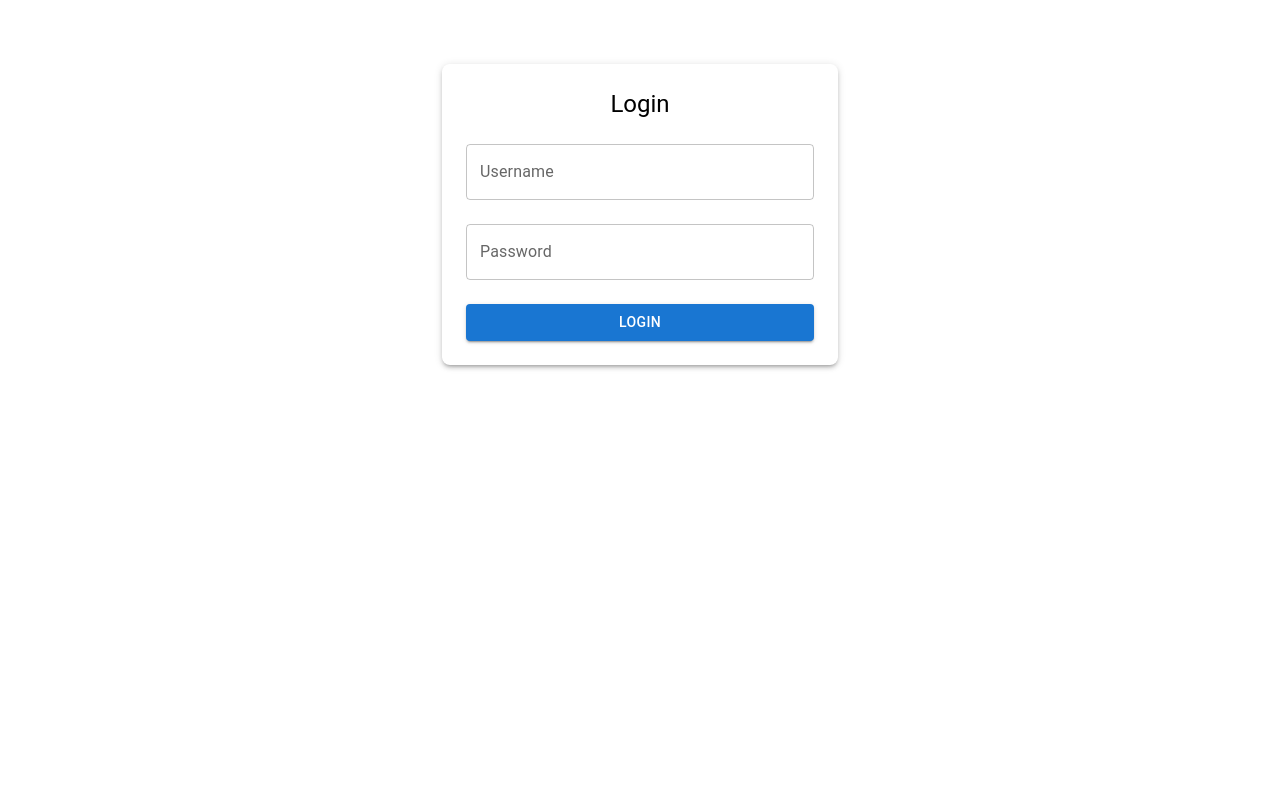
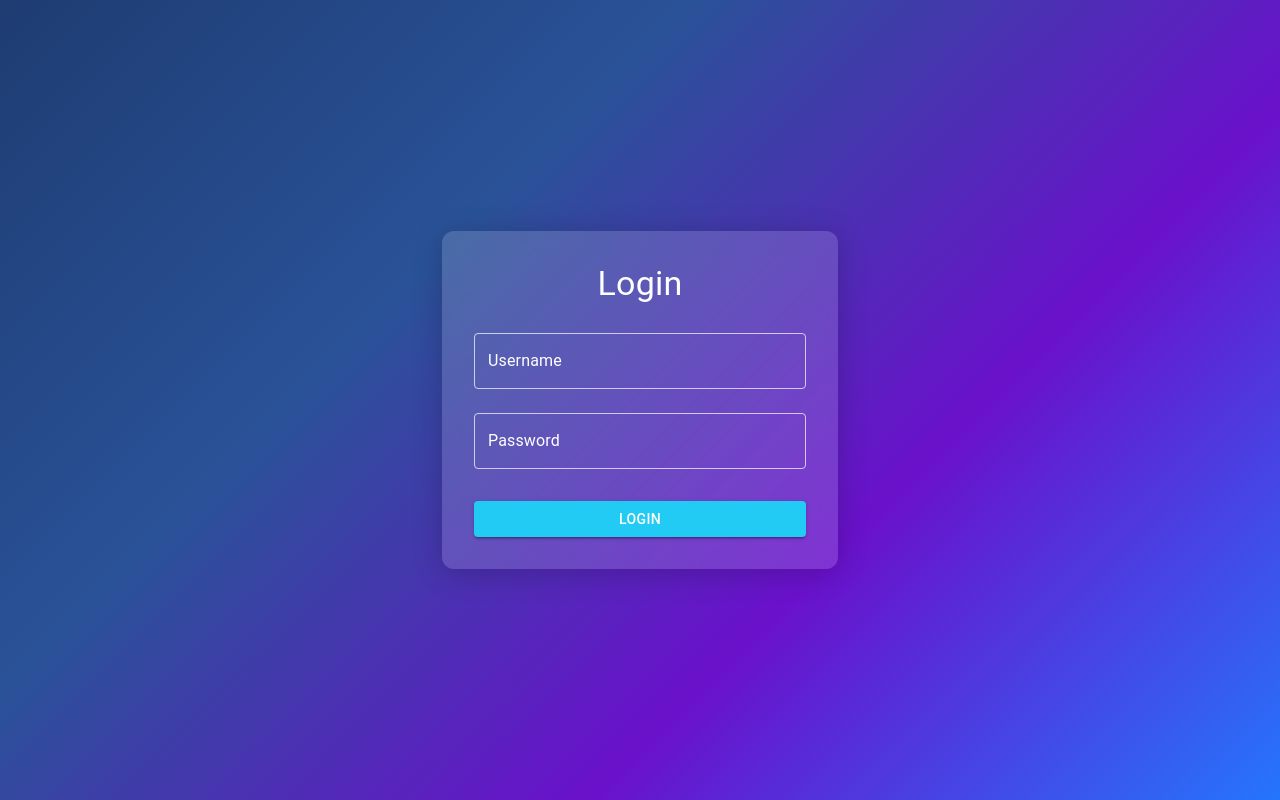
Before and after one commit to Archana29Nandisha/fyp, a React (Create React App) app in the folder frontend/: page /login in a window 1280 px wide. Built offline with nearby package versions, Linux system fonts and the light colour scheme.

Commit message:
Update Login.jsx

```diff
--- a/frontend/src/components/Login.jsx
+++ b/frontend/src/components/Login.jsx
@@ -2,11 +2,13 @@ import React, { useState } from "react";
 import { TextField, Button, Typography, Container, Box } from "@mui/material";
 import axios from "axios";
 import { useNavigate } from "react-router-dom";
+import { motion } from "framer-motion";
+
 const API_URL =
   process.env.NODE_ENV === "development" ? "http://localhost:7001/api" : "/api";
+
 function Login() {
   const navigate = useNavigate();
-
   const [formData, setFormData] = useState({ username: "", password: "" });
 
   const handleChange = (e) => {
@@ -17,18 +19,12 @@ function Login() {
     e.preventDefault();
     try {
       const response = await axios.post(`${API_URL}/auth/login`, formData);
-
-      // Destructure token from the response data
       const { token, role } = response.data;
 
-      // Save the token securely in localStorage
       if (token) {
         localStorage.setItem("authToken", token);
         localStorage.setItem("userRole", role);
-
-        // Set token as default header for future Axios requests
         axios.defaults.headers.common["Authorization"] = `Bearer ${token}`;
-
         alert("Login successful!");
         navigate("/dashboard");
       } else {
@@ -44,11 +40,33 @@ function Login() {
   };
 
   return (
+    <Box
+      sx={{
+        minHeight: "100vh",
+        display: "flex",
+        justifyContent: "center",
+        alignItems: "center",
+        background: "linear-gradient(135deg, #1e3c72, #2a5298, #6a11cb, #2575fc)",
+      }}
+    >
+      <motion.div
+        initial={{ opacity: 0, y: -50 }}
+        animate={{ opacity: 1, y: 0 }}
+        transition={{ duration: 1 }}
+      >
         <Container maxWidth="xs">
           <Box
-        sx={{ mt: 8, p: 3, borderRadius: 2, boxShadow: 3, textAlign: "center" }}
+            sx={{
+              p: 4,
+              borderRadius: 3,
+              background: "rgba(255, 255, 255, 0.15)",
+              backdropFilter: "blur(10px)",
+              boxShadow: "0 4px 30px rgba(0, 0, 0, 0.2)",
+              color: "#fff",
+              textAlign: "center",
+            }}
           >
-        <Typography variant="h5" gutterBottom>
+            <Typography variant="h4" gutterBottom>
               Login
             </Typography>
             <form onSubmit={handleSubmit}>
@@ -60,6 +78,15 @@ function Login() {
                 variant="outlined"
                 value={formData.username}
                 onChange={handleChange}
+                sx={{
+                  "& .MuiOutlinedInput-root": {
+                    "& fieldset": { borderColor: "rgba(255,255,255,0.7)" },
+                    "&:hover fieldset": { borderColor: "#fff" },
+                    "&.Mui-focused fieldset": { borderColor: "#fff" },
+                  },
+                  input: { color: "#fff" },
+                  label: { color: "#fff" },
+                }}
               />
               <TextField
                 fullWidth
@@ -70,13 +97,26 @@ function Login() {
                 variant="outlined"
                 value={formData.password}
                 onChange={handleChange}
+                sx={{
+                  "& .MuiOutlinedInput-root": {
+                    "& fieldset": { borderColor: "rgba(255,255,255,0.7)" },
+                    "&:hover fieldset": { borderColor: "#fff" },
+                    "&.Mui-focused fieldset": { borderColor: "#fff" },
+                  },
+                  input: { color: "#fff" },
+                  label: { color: "#fff" },
+                }}
               />
-          <Button type="submit" fullWidth variant="contained" sx={{ mt: 2 }}>
+              <motion.div whileHover={{ scale: 1.05 }}>
+                <Button type="submit" fullWidth variant="contained" sx={{ mt: 3, background: "#21cbf3" }}>
                   Login
                 </Button>
+              </motion.div>
             </form>
           </Box>
         </Container>
+      </motion.div>
+    </Box>
   );
 }
 
```
Lines whose indentation alone changed are shown as unchanged.
